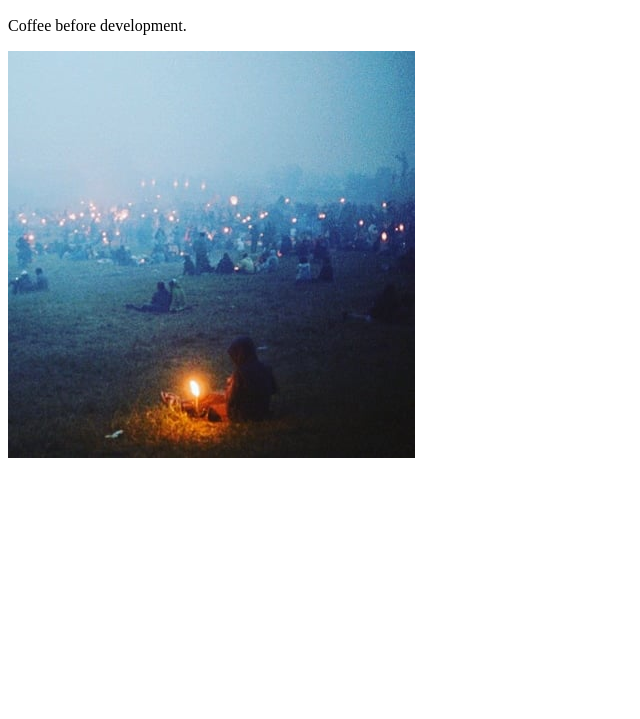
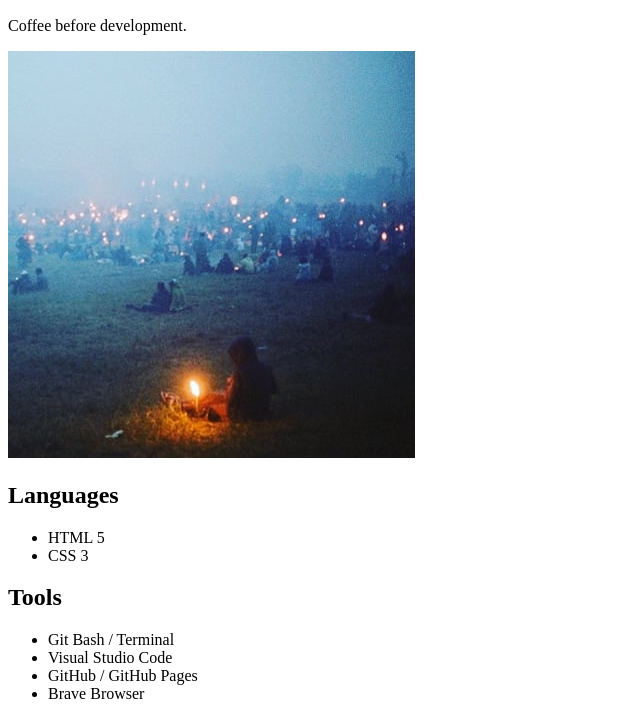
Before and after one commit to ryukyuu/portfolio, a plain HTML site: page images/index.html in a window 1280 px wide. Shown: the part 97-816 px from the top of the page, without its empty margins (0-640 px from the left). Drawn offline with Linux system fonts and the light colour scheme; files whose address does not match are found by name.

Commit message:
#4 - Language and Tools Added using UL and LI

```diff
--- a/images/index.html
+++ b/images/index.html
@@ -19,11 +19,32 @@
             <p>Coffee before development.</p>
         <img src="C:\Users\TAGAWA\Desktop\portfolio\images\fire.jpg" alt="My profile image.">
 
+        </section>
+
+        <section id="gallery">
+
+            <div class="tools">
+                <h2>Languages</h2>
+                    <ul>
+                        <li>HTML 5</li>
+                        <li>CSS 3</li>
+                    </ul>
+            </div>
+
+            <div class="tools">
+                <h2>Tools</h2>
+                    <ul>
+                        <li>Git Bash / Terminal</li>
+                        <li>Visual Studio Code</li>
+                        <li>GitHub / GitHub Pages</li>
+                        <li>Brave Browser</li>
+                    </ul>
+            </div>
+
+
 
 
         </section>
-
-        <section id="gallery"></section>
 
 
     </div>
```
